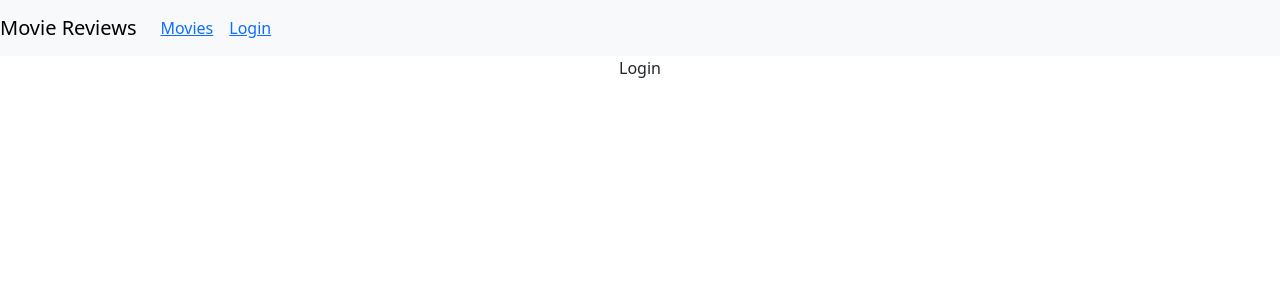
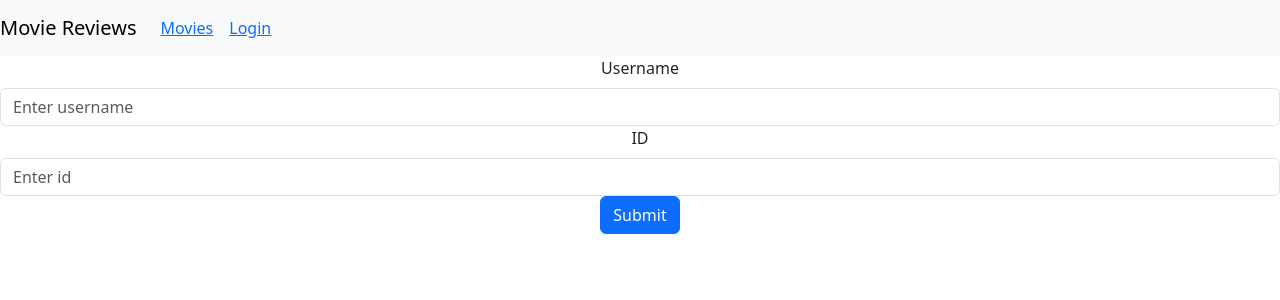
Before and after one commit to Bahle-Gaji/5.Web-Dev-Project, a React (Create React App) app in the folder movie-reviews/frontend/: page /login in a window 1280 px wide. Shown: the top 300 px of the page. Built offline with nearby package versions, Linux system fonts and the light colour scheme.

Commit message:
Create Login Component Form

```diff
--- a/movie-reviews/frontend/src/components/login.js
+++ b/movie-reviews/frontend/src/components/login.js
@@ -1,9 +1,55 @@
-import React from "react";
+import { React, useState } from "react";
+import { Form, Button } from "react-bootstrap";
+import { useNavigate } from "react-router-dom";
 
-export default function Login() {
+const Login = (props) => {
+
+    const [name, setName] = useState('');
+    const [id, setId] = useState('');
+
+    const onChangeName = e => {
+        const name = e.target.value
+        setName(name);
+    }
+
+    const onChangeId = e => {
+        const id = e.target.value
+        setId(id);
+    }
+
+    const nav = useNavigate();
+    const login = () => {
+        props.login({ name: name, id: id })
+        nav('/');
+    }
+
     return (
         <div className="App">
-            Login
+            <Form>
+                <Form.Group>
+                    <Form.Label>Username</Form.Label>
+                    <Form.Control
+                        type="text"
+                        placeholder="Enter username"
+                        value={name}
+                        onChange={onChangeName}
+                    />
+                </Form.Group>
+                <Form.Group>
+                    <Form.Label>ID</Form.Label>
+                    <Form.Control
+                        type="text"
+                        placeholder="Enter id"
+                        value={id}
+                        onChange={onChangeId}
+                    />
+                </Form.Group>
+                <Button variant="primary" onClick={login}>
+                    Submit
+                </Button>
+            </Form>
         </div>
     )
 }
+
+export default Login;
```
